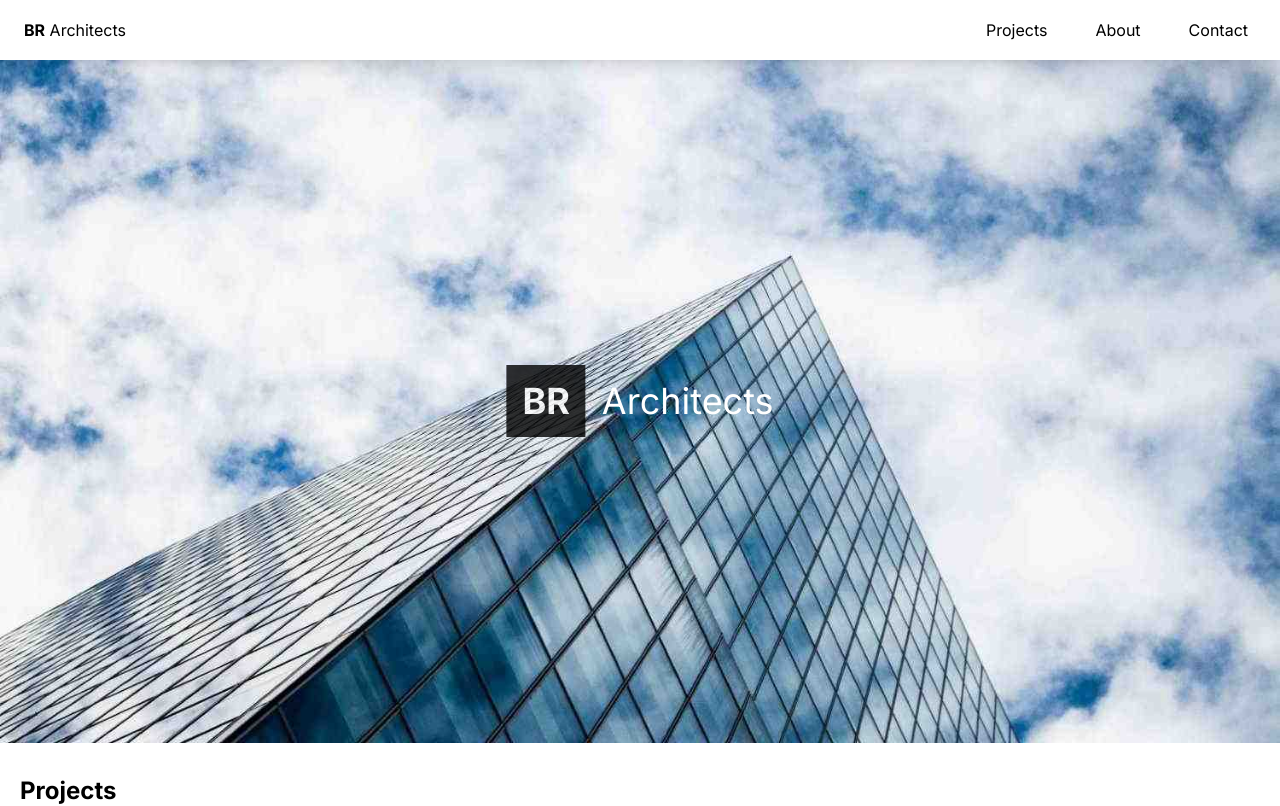
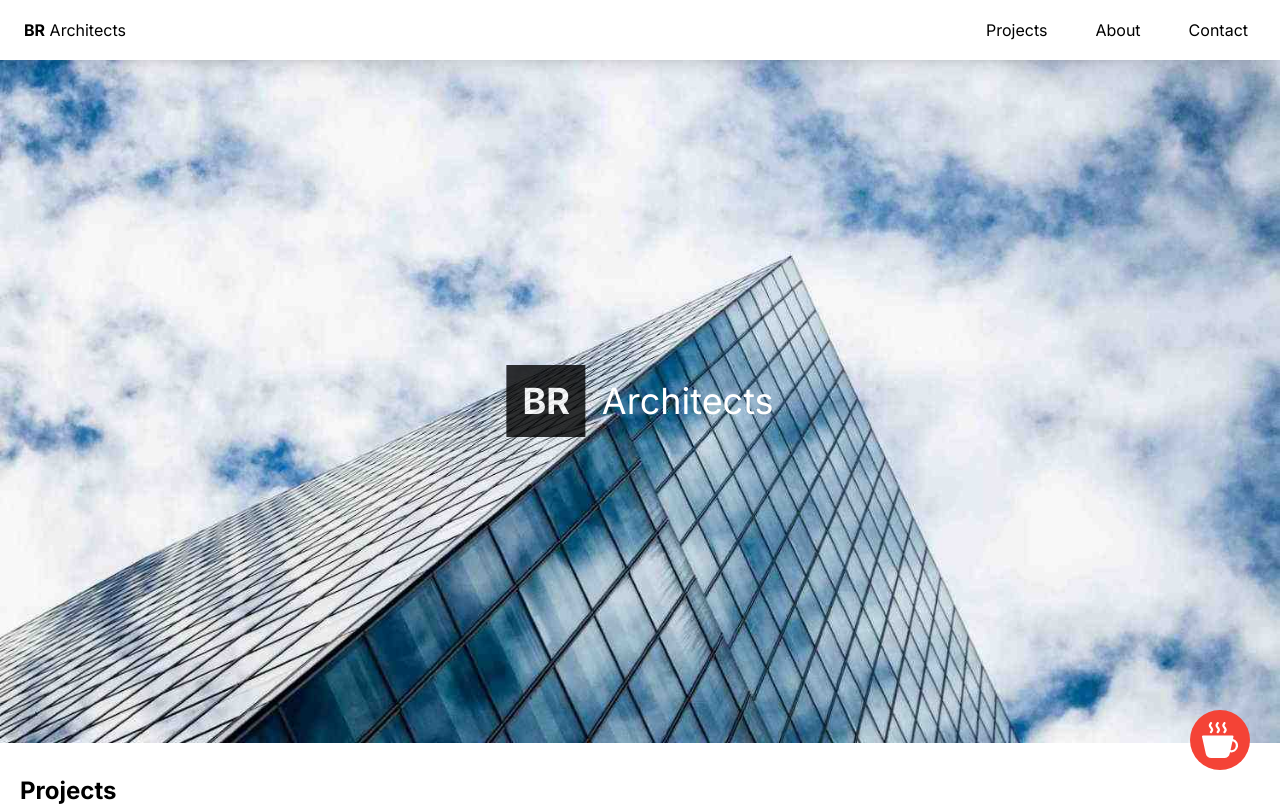
Before and after one commit to zolppy/br-architects, a Next.js app: page / in a window 1280 px wide. Shown: the top 806 px of the page. Built offline with nearby package versions, Linux system fonts and the light colour scheme.

Commit message:
feat: coffee btn

```diff
--- /dev/null
+++ b/app/components/CoffeeBtn.tsx
@@ -0,0 +1,17 @@
+import { BsCupHotFill } from "react-icons/bs";
+
+const CoffeeBtn = () => {
+    return (
+        <a
+            target="_blank"
+            href="https://ko-fi.com/zolppy"
+            className="fixed -translate-y-1/2 -translate-x-1/2 bg-[#f44336] text-4xl p-3 rounded-full right-0 bottom-0 active:bg-black lg:hover:cursor-pointer lg:hover:bg-black text-white"
+        >
+            <BsCupHotFill />
+        </a>
+    );
+};
+
+CoffeeBtn.displayName = "CoffeeBtn";
+
+export default CoffeeBtn;
--- a/app/page.tsx
+++ b/app/page.tsx
@@ -16,6 +16,7 @@
 import architect from "@/public/architect.jpg";
 import map from "@/public/map.jpg";
 import SubmitButton from "@/app/components/SubmitButton";
+import CoffeeBtn from "@/app/components/CoffeeBtn";
 
 const Home = () => {
     const projectsRef = useRef<HTMLElement | null>(null);
@@ -125,6 +126,7 @@
                 <Section>
                     <Image src={map} alt="" className="w-full" />
                 </Section>
+                <CoffeeBtn />
             </main>
             <Footer />
         </>
--- a/package.json
+++ b/package.json
@@ -12,7 +12,8 @@
         "@next/third-parties": "^15.0.3",
         "next": "^15.0.3",
         "react": "19.0.0-rc-66855b96-20241106",
-        "react-dom": "19.0.0-rc-66855b96-20241106"
+        "react-dom": "19.0.0-rc-66855b96-20241106",
+        "react-icons": "^5.5.0"
     },
     "devDependencies": {
         "@types/node": "^22.10.1",
```
Also changed, not shown: 1 other file (tests, documents, lock files or other folders).
